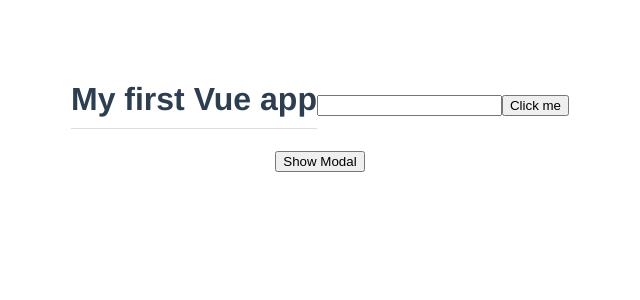
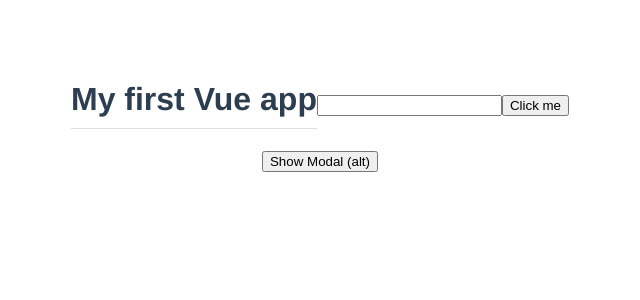
Before and after one commit to Kirill222/vueCLI__ninja, a Vue app: page / in a window 1280 px wide. Shown: the top 300 px of the page, without its empty margins (320-960 px from the left). Built offline with nearby package versions, Linux system fonts and the light colour scheme.

Commit message:
6.1 Emmiting custom events. Click event modifiers

```diff
--- a/src/App.vue
+++ b/src/App.vue
@@ -6,7 +6,7 @@
     <Modal :header="header" :text="text" :theme="sale" @close="toggleModal" />
   </div>
   <br>
-  <button @click="toggleModal">Show Modal</button>
+  <button @click.alt="toggleModal">Show Modal (alt)</button>
 
 </template>
 
--- a/src/components/Modal.vue
+++ b/src/components/Modal.vue
@@ -1,5 +1,5 @@
 <template>
-    <div class="backdrop" @click="closeModal">
+    <div class="backdrop" @click.self="closeModal">
         <div class="modal" :class="{sale: theme===sale}">
             <h1>{{header}}</h1>
             <p>{{text}}</p>
```
Also changed, not shown: 1 other file (tests, documents, lock files or other folders).
